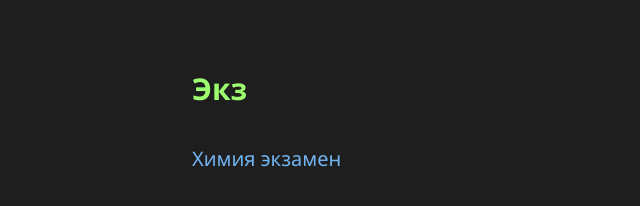
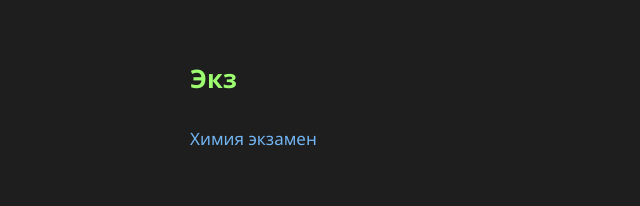
Before and after one commit to starkver/-, a plain HTML site: page index.html in a window 1280 px wide. Shown: the whole page, without its empty margins (0-640 px from the left). Drawn offline with nearby package versions, Linux system fonts and the light colour scheme.

Commit message:
Update style_obsidian_like.css

```diff
--- a/style_obsidian_like.css
+++ b/style_obsidian_like.css
@@ -5,16 +5,12 @@ body {
     font-family: 'Segoe UI', sans-serif;
     line-height: 1.6;
     padding: 20px;
-    margin: 0 auto;
-
-    /* Настройка ширины: контент адаптируется к самой широкой таблице */
-    max-width: 70%;
-    min-width: fit-content;
-
-    font-size: 20px;
+    margin: 0;
+    max-width: 900px;
+    margin-left: auto;
+    margin-right: auto;
+    font-size: 17px;
     word-wrap: break-word;
-    overflow-wrap: break-word;
-    overflow-x: hidden;
 }
 
 /* Заголовки */
@@ -71,14 +67,11 @@ code {
     padding: 2px 4px;
     border-radius: 4px;
     font-family: monospace;
-    word-break: break-word;
 }
 pre {
     background-color: #2d2d2d;
     padding: 10px;
     border-radius: 5px;
-    white-space: pre-wrap;
-    word-wrap: break-word;
     overflow-x: auto;
 }
 
@@ -94,8 +87,7 @@ blockquote {
 table {
     border-collapse: collapse;
     width: 100%;
-    word-break: break-word;
-    table-layout: auto;
+    overflow-x: auto;
 }
 td, th {
     border: 1px solid #444;
@@ -106,18 +98,11 @@ th {
     background-color: #333;
 }
 
-/* MathJax/KaTeX адаптация */
-mjx-container {
-    overflow-x: auto;
-    max-width: 100%;
-    display: block;
-}
-
 /* Адаптивность */
-@media (max-width: 500px) {
+@media (max-width: 600px) {
     body {
         padding: 15px;
-        font-size: 18px;
+        font-size: 16px;
     }
 
     h1 {
```
